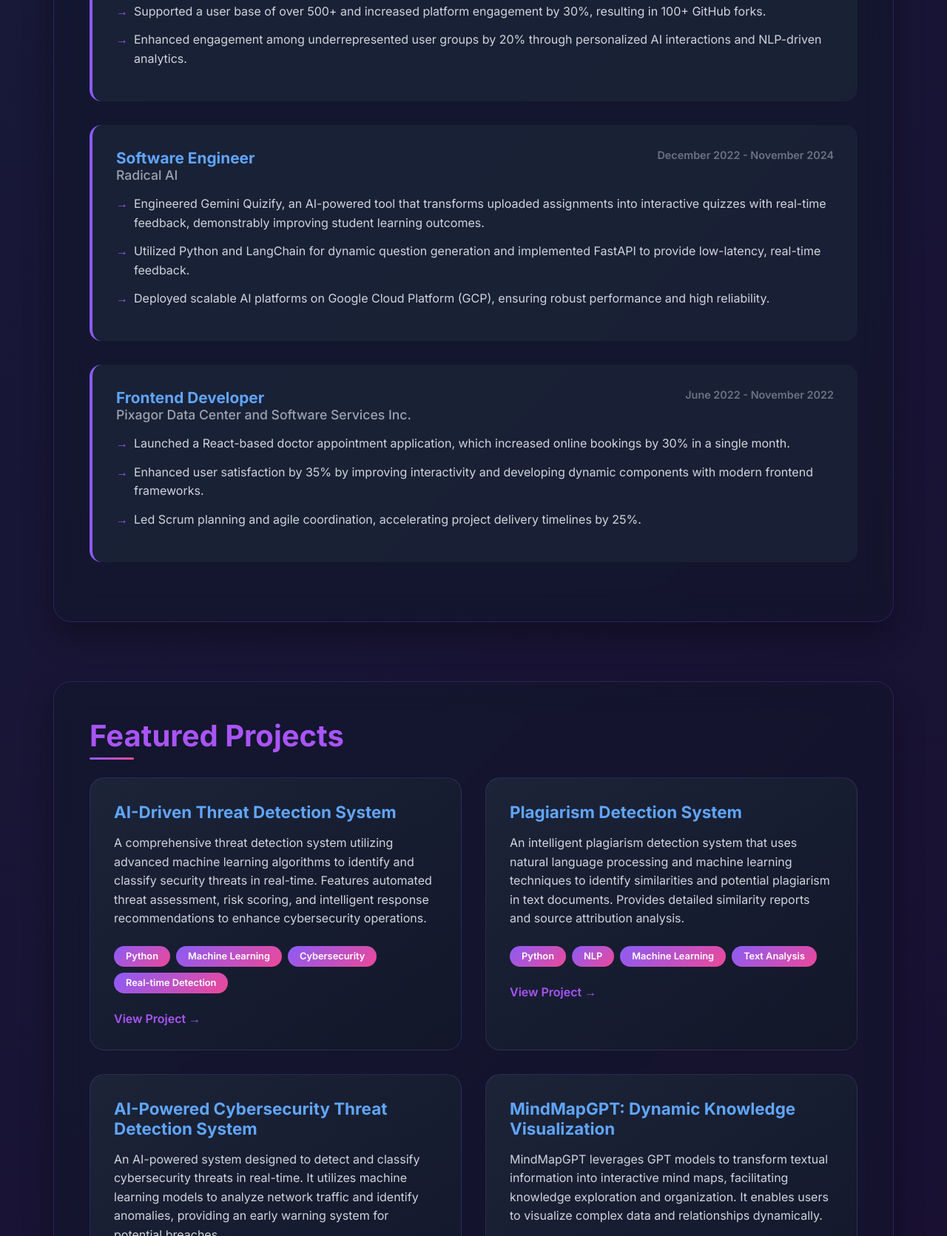
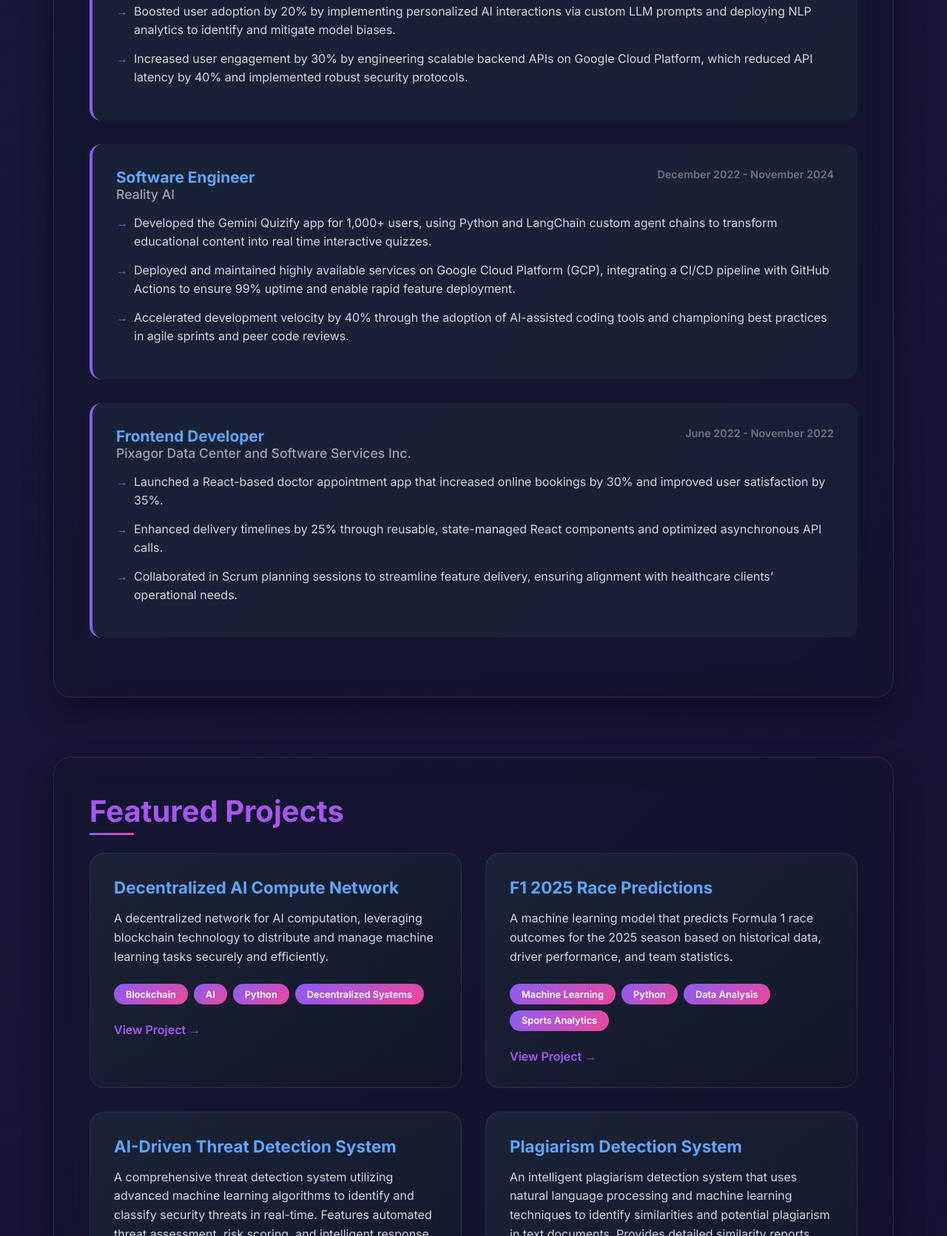
Before and after one commit to melisasvr/My-Portfolio, a plain HTML site: page index.html in a window 1280 px wide. Shown: the part 1132-2803 px from the top of the page at 74% size. Drawn offline with Linux system fonts and the light colour scheme.

Commit message:
Updated Experience and added new projects

```diff
--- a/index.html
+++ b/index.html
@@ -580,14 +580,14 @@
                         <div class="experience-header">
                             <div>
                                 <h3 class="experience-title">Generative AI Engineer</h3>
-                                <p class="experience-company">Reality Agent Labs</p>
+                                <p class="experience-company">Reality AI Labs</p>
                             </div>
                             <span class="experience-dates">December 2024 - Present</span>
                         </div>
                         <ul class="experience-description">
-                            <li>Developed Marvel AI, an open-source platform using Python, LangChain, and FastAPI to automate grading and content creation for educators.</li>
-                            <li>Supported a user base of over 500+ and increased platform engagement by 30%, resulting in 100+ GitHub forks.</li>
-                            <li>Enhanced engagement among underrepresented user groups by 20% through personalized AI interactions and NLP-driven analytics.</li>
+                            <li>Designed and built the Marvel AI platform using Python, LangChain, and FastAPI, leveraging a RAG pipeline to automate grading and lesson planning. This resulted in adoption by 500+ users and 100+ GitHub forks in the first quarter.</li>
+                            <li>Boosted user adoption by 20% by implementing personalized AI interactions via custom LLM prompts and deploying NLP analytics to identify and mitigate model biases.</li>
+                            <li>Increased user engagement by 30% by engineering scalable backend APIs on Google Cloud Platform, which reduced API latency by 40% and implemented robust security protocols.</li>
                         </ul>
                     </div>
 
@@ -595,14 +595,14 @@
                         <div class="experience-header">
                             <div>
                                 <h3 class="experience-title">Software Engineer</h3>
-                                <p class="experience-company">Radical AI</p>
+                                <p class="experience-company">Reality AI</p>
                             </div>
                             <span class="experience-dates">December 2022 - November 2024</span>
                         </div>
                         <ul class="experience-description">
-                            <li>Engineered Gemini Quizify, an AI-powered tool that transforms uploaded assignments into interactive quizzes with real-time feedback, demonstrably improving student learning outcomes.</li>
-                            <li>Utilized Python and LangChain for dynamic question generation and implemented FastAPI to provide low-latency, real-time feedback.</li>
-                            <li>Deployed scalable AI platforms on Google Cloud Platform (GCP), ensuring robust performance and high reliability.</li>
+                            <li>Developed the Gemini Quizify app for 1,000+ users, using Python and LangChain custom agent chains to transform educational content into real time interactive quizzes.</li>
+                            <li>Deployed and maintained highly available services on Google Cloud Platform (GCP), integrating a CI/CD pipeline with GitHub Actions to ensure 99% uptime and enable rapid feature deployment.</li>
+                            <li>Accelerated development velocity by 40% through the adoption of AI-assisted coding tools and championing best practices in agile sprints and peer code reviews.</li>
                         </ul>
                     </div>
 
@@ -615,9 +615,9 @@
                             <span class="experience-dates">June 2022 - November 2022</span>
                         </div>
                         <ul class="experience-description">
-                            <li>Launched a React-based doctor appointment application, which increased online bookings by 30% in a single month.</li>
-                            <li>Enhanced user satisfaction by 35% by improving interactivity and developing dynamic components with modern frontend frameworks.</li>
-                            <li>Led Scrum planning and agile coordination, accelerating project delivery timelines by 25%.</li>
+                            <li>Launched a React-based doctor appointment app that increased online bookings by 30% and improved user satisfaction by 35%.</li>
+                            <li>Enhanced delivery timelines by 25% through reusable, state-managed React components and optimized asynchronous API calls.</li>
+                            <li>Collaborated in Scrum planning sessions to streamline feature delivery, ensuring alignment with healthcare clients’ operational needs.</li>
                         </ul>
                     </div>
                 </div>
@@ -626,6 +626,37 @@
             <section class="section">
                 <h2 class="section-title">Featured Projects</h2>
                 <div class="projects-grid">
+                     <div class="project-card">
+                        <h3 class="project-title">Decentralized AI Compute Network</h3>
+                        <p class="project-description">
+                            A decentralized network for AI computation, leveraging blockchain technology to distribute and manage machine learning tasks securely and efficiently.
+                        </p>
+                        <div class="tech-tags">
+                            <span class="tech-tag">Blockchain</span>
+                            <span class="tech-tag">AI</span>
+                            <span class="tech-tag">Python</span>
+                            <span class="tech-tag">Decentralized Systems</span>
+                        </div>
+                        <a href="https://github.com/melisasvr/Decentralized-AI-Compute-Network" class="project-link" target="_blank" rel="noopener noreferrer">
+                            View Project →
+                        </a>
+                    </div>
+
+                    <div class="project-card">
+                        <h3 class="project-title">F1 2025 Race Predictions</h3>
+                        <p class="project-description">
+                           A machine learning model that predicts Formula 1 race outcomes for the 2025 season based on historical data, driver performance, and team statistics.
+                        </p>
+                        <div class="tech-tags">
+                            <span class="tech-tag">Machine Learning</span>
+                            <span class="tech-tag">Python</span>
+                            <span class="tech-tag">Data Analysis</span>
+                             <span class="tech-tag">Sports Analytics</span>
+                        </div>
+                        <a href="https://github.com/melisasvr/2025_f1_predictions" class="project-link" target="_blank" rel="noopener noreferrer">
+                            View Project →
+                        </a>
+                    </div>
                     <div class="project-card">
                         <h3 class="project-title">AI-Driven Threat Detection System</h3>
                         <p class="project-description">
```
